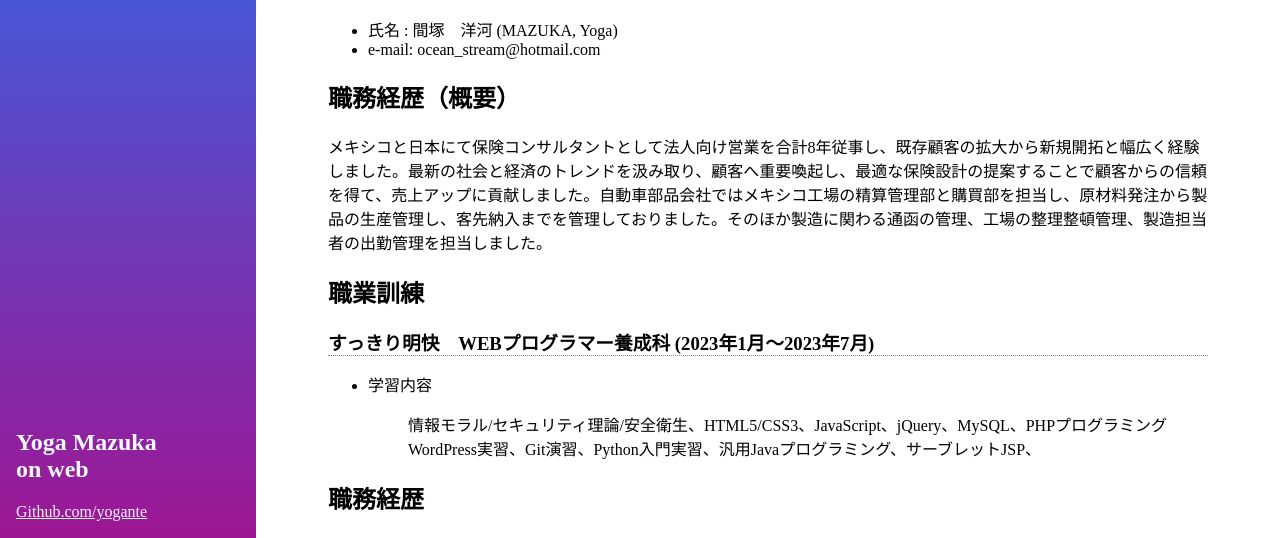
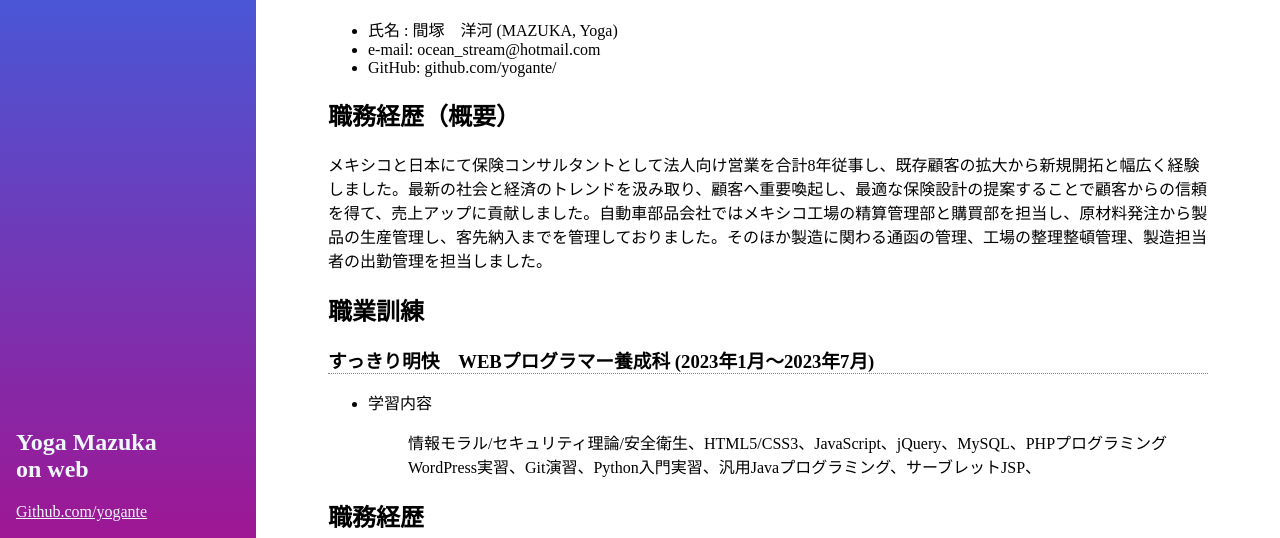
Before and after one commit to yogante/CV, a plain HTML site: page index.html in a window 1280 px wide. Shown: the part 199-737 px from the top of the page. Drawn offline with Linux system fonts and the light colour scheme.

Commit message:
Update index.html

```diff
--- a/index.html
+++ b/index.html
@@ -22,7 +22,7 @@
   <aside>
     <div class="sidebar-sticky">
       <h1>Yoga Mazuka<br> on web</h1>
-      <li><a href="https://github.com/yogante/">Github.com/yogante</a></li>
+      <li><a href="https://yogante.github.io/CV/">Github.com/yogante</a></li>
     </div>
   </aside>
 
@@ -35,6 +35,7 @@
       <ul>
         <li>氏名 : 間塚　洋河 (MAZUKA, Yoga)</li>
         <li>e-mail: ocean_stream@hotmail.com</li>
+        <li>GitHub: github.com/yogante/</li>
       </ul>
 
 
```
